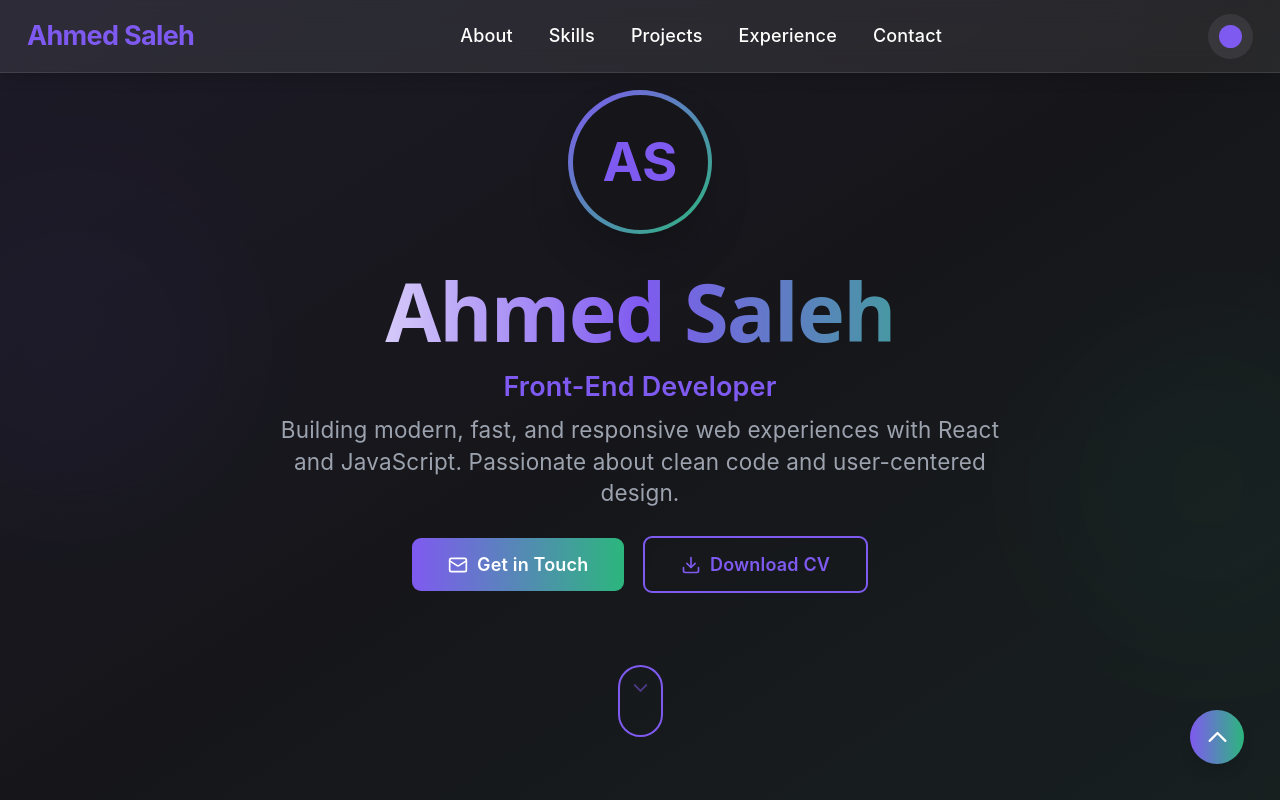
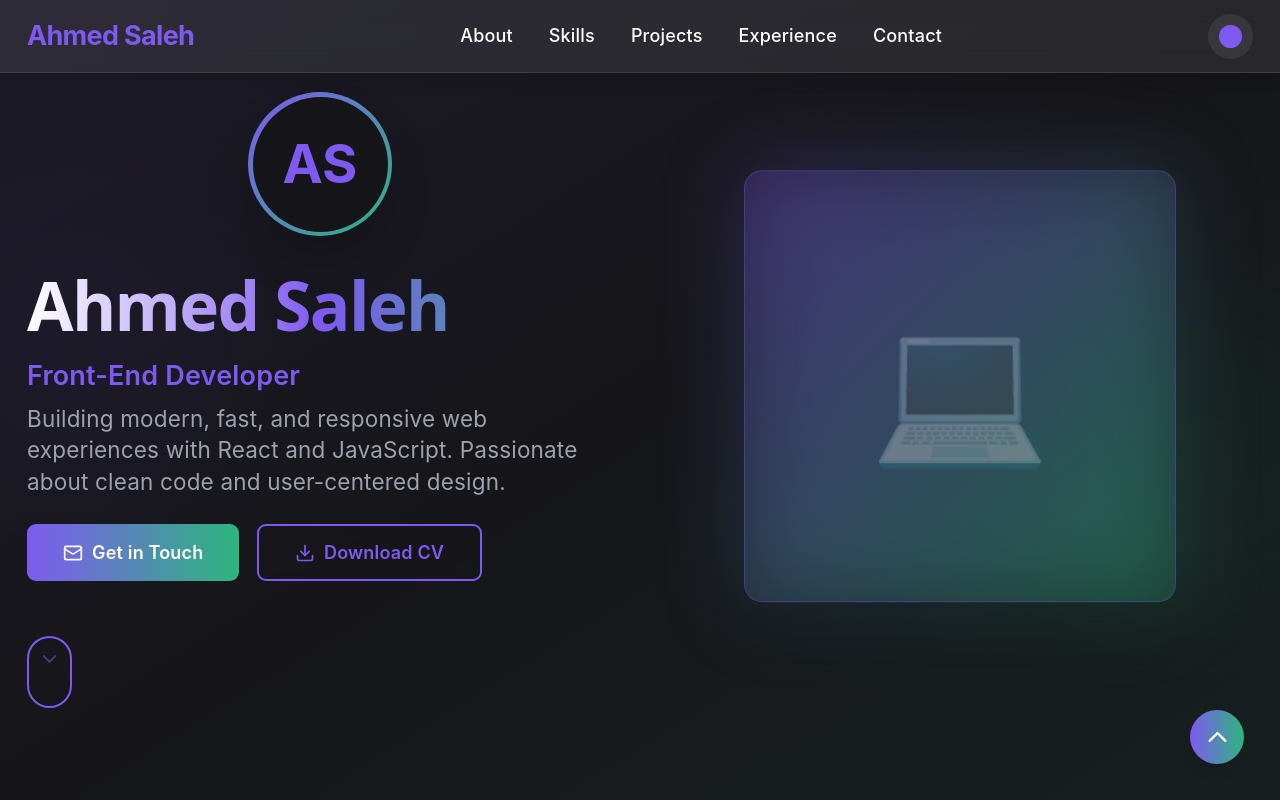
Before and after one commit to ahmedsaleh202n0-jpg/My-Portfolio-Website, a React (Vite) app: page / in a window 1280 px wide. Shown: the top 800 px of the page. Built offline with nearby package versions, Linux system fonts and the light colour scheme.

Commit message:
Update HeroSection.jsx

```diff
--- a/src/sections/HeroSection.jsx
+++ b/src/sections/HeroSection.jsx
@@ -30,6 +30,27 @@ const HeroSection = () => {
         },
     };
 
+    const imageVariants = {
+        hidden: { opacity: 0, x: 50, scale: 0.8 },
+        visible: {
+            opacity: 1,
+            x: 0,
+            scale: 1,
+            transition: { duration: 0.8, ease: "easeOut" },
+        },
+    };
+
+    const floatingVariants = {
+        animate: {
+            y: [0, -20, 0],
+            transition: {
+                duration: 3,
+                repeat: Infinity,
+                ease: "easeInOut",
+            },
+        },
+    };
+
     return (
         <section
             id="hero"
@@ -44,8 +65,10 @@ const HeroSection = () => {
                 variants={containerVariants}
                 initial="hidden"
                 animate="visible"
-                className="relative z-10 max-w-4xl mx-auto text-center"
+                className="relative z-10 max-w-6xl mx-auto w-full grid grid-cols-1 lg:grid-cols-2 gap-12 items-center"
             >
+                {/* Left content */}
+                <div>
                 {/* Avatar */}
                 <motion.div variants={itemVariants} className="mb-8">
                     <div className="w-32 h-32 mx-auto mb-6 rounded-full bg-gradient-to-br from-primary to-secondary p-1 shadow-2xl">
@@ -56,14 +79,14 @@ const HeroSection = () => {
                 </motion.div>
 
                 {/* Main title and tagline */}
-                <motion.div variants={itemVariants} className="mb-6">
-                    <h1 className="text-5xl md:text-7xl font-bold bg-gradient-to-r from-light via-primary to-secondary bg-clip-text text-transparent mb-4">
+                <motion.div variants={itemVariants} className="mb-6 text-left">
+                    <h1 className="text-5xl md:text-6xl font-bold bg-gradient-to-r from-light via-primary to-secondary bg-clip-text text-transparent mb-4">
                         Ahmed Saleh
                     </h1>
                     <p className="text-xl md:text-2xl text-primary font-semibold mb-2">
                         Front-End Developer
                     </p>
-                    <p className="text-gray-400 text-lg md:text-xl max-w-2xl mx-auto">
+                    <p className="text-gray-400 text-lg md:text-xl">
                         Building modern, fast, and responsive web experiences with React and JavaScript. Passionate about clean code and user-centered design.
                     </p>
                 </motion.div>
@@ -71,18 +94,18 @@ const HeroSection = () => {
                 {/* Call-to-action buttons */}
                 <motion.div
                     variants={itemVariants}
-                    className="flex flex-col sm:flex-row gap-4 justify-center items-center mb-12"
+                    className="flex flex-col sm:flex-row gap-4 mb-12"
                 >
                     <a
                         href="#contact"
-                        className="px-8 py-3 bg-gradient-to-r from-primary to-secondary text-white font-semibold rounded-lg hover:shadow-lg hover:shadow-primary/50 transition-all duration-300 transform hover:scale-105 flex items-center gap-2"
+                        className="px-8 py-3 bg-gradient-to-r from-primary to-secondary text-white font-semibold rounded-lg hover:shadow-lg hover:shadow-primary/50 transition-all duration-300 transform hover:scale-105 flex items-center justify-center gap-2"
                     >
                         <Mail size={20} />
                         Get in Touch
                     </a>
                     <a
                         href="/cv.pdf"
-                        className="px-8 py-3 border-2 border-primary text-primary font-semibold rounded-lg hover:bg-glass backdrop-blur-sm transition-all duration-300 transform hover:scale-105 flex items-center gap-2"
+                        className="px-8 py-3 border-2 border-primary text-primary font-semibold rounded-lg hover:bg-glass backdrop-blur-sm transition-all duration-300 transform hover:scale-105 flex items-center justify-center gap-2"
                     >
                         <Download size={20} />
                         Download CV
@@ -92,7 +115,7 @@ const HeroSection = () => {
                 {/* Scroll indicator */}
                 <motion.div
                     variants={itemVariants}
-                    className="mt-16 flex justify-center"
+                    className="mt-8 flex justify-start"
                     animate={{ y: [0, 10, 0] }}
                     transition={{ duration: 2, repeat: Infinity }}
                     onClick={handleScrollDown}
@@ -102,6 +125,27 @@ const HeroSection = () => {
                         <ChevronDown className="text-primary animate-pulse" size={24} />
                     </div>
                 </motion.div>
+                </div>
+
+                {/* Right side - Image */}
+                <motion.div
+                    variants={imageVariants}
+                    className="hidden lg:flex items-center justify-center"
+                >
+                    <motion.div
+                        animate="animate"
+                        variants={floatingVariants}
+                        className="relative w-96 h-96"
+                    >
+                        {/* Glow background */}
+                        <div className="absolute inset-0 bg-gradient-to-br from-primary/30 to-secondary/30 rounded-2xl blur-2xl" />
+
+                        {/* Image container */}
+                        <div className="relative h-full w-full rounded-2xl bg-gradient-to-br from-primary/20 to-secondary/20 border border-primary/30 overflow-hidden flex items-center justify-center shadow-2xl">
+                            <div className="text-9xl opacity-30">💻</div>
+                        </div>
+                    </motion.div>
+                </motion.div>
             </motion.div>
         </section>
     );
```
